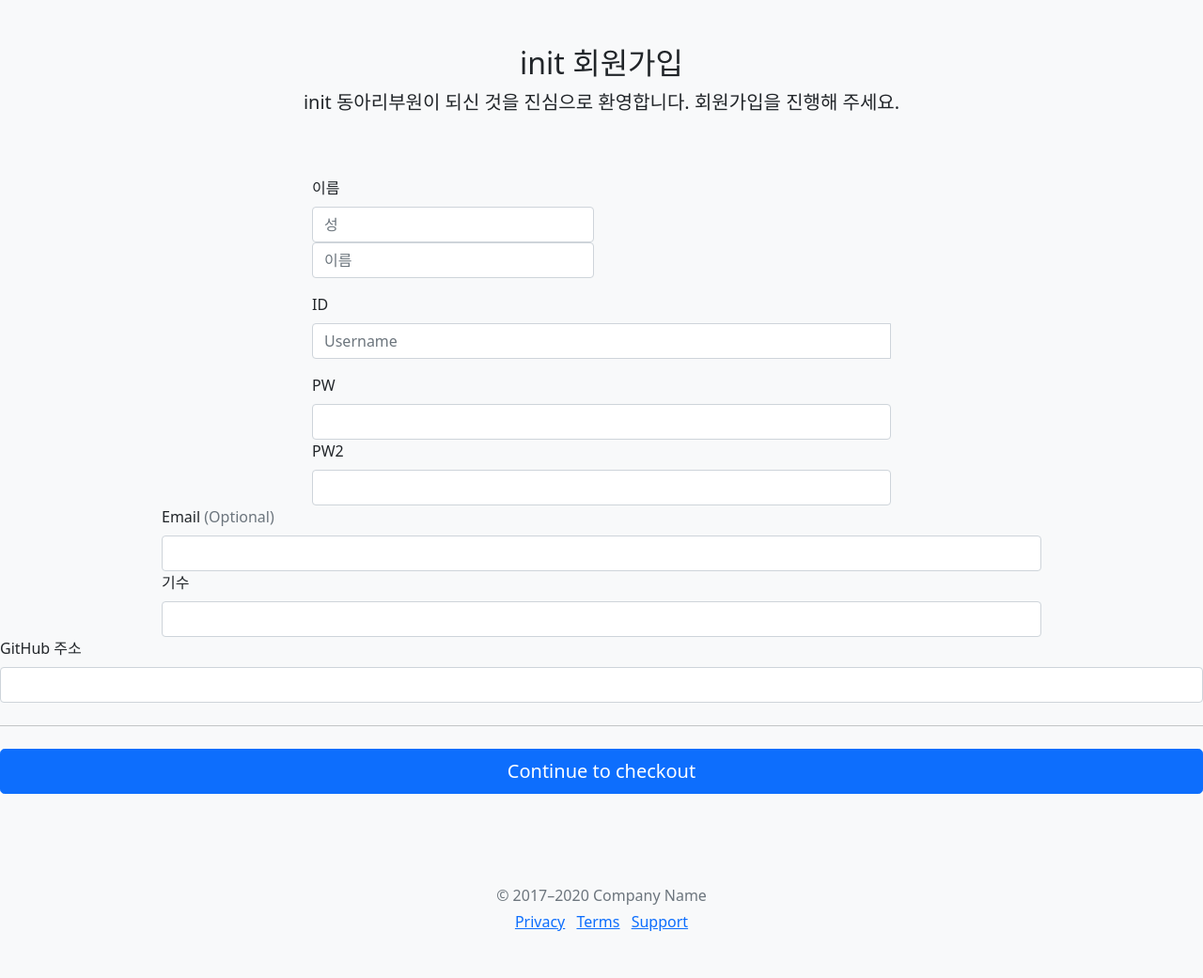
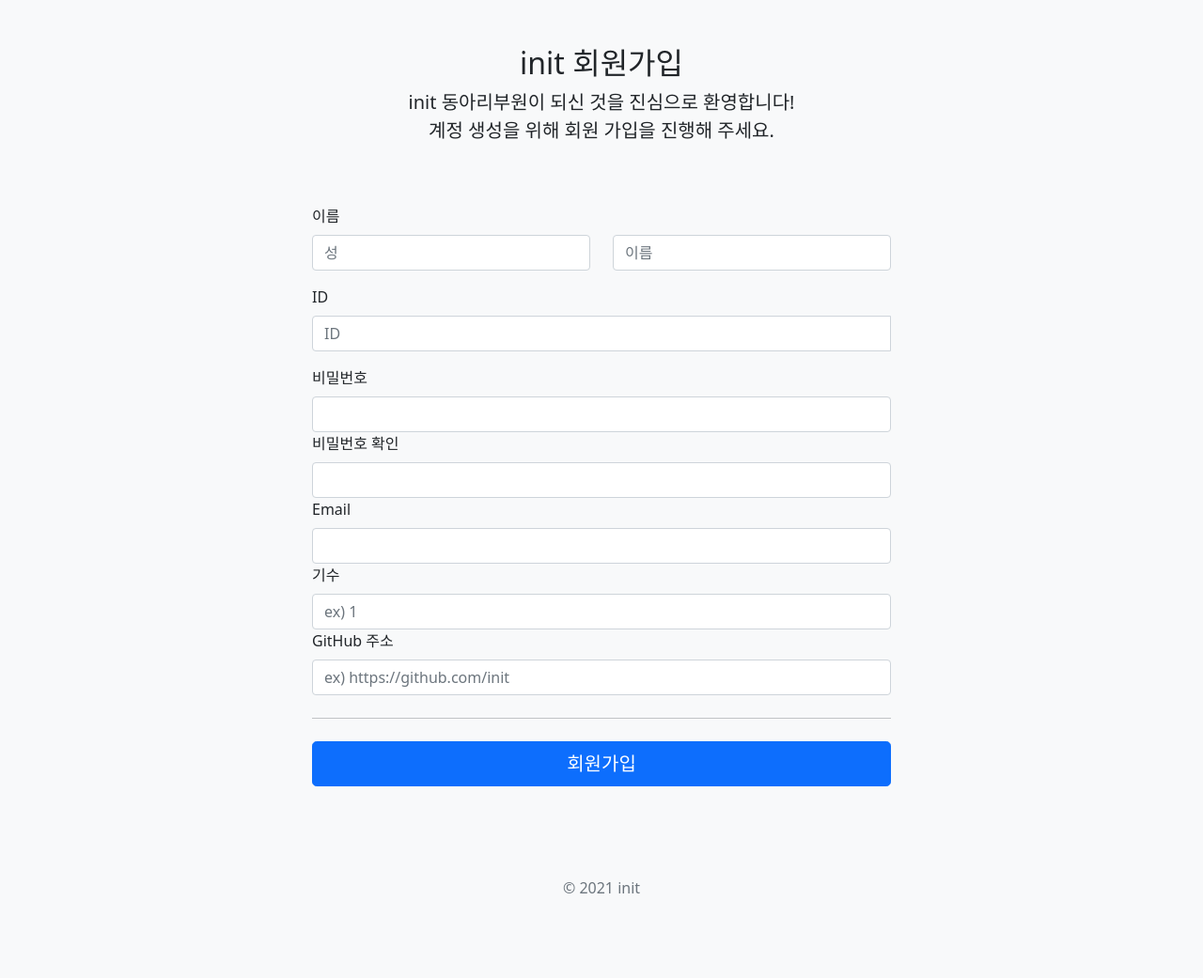
Before and after one commit to init-website/init-server, a Django app: template init/mysite/templates/signup.html in a window 1280 px wide. Shown: the whole page at 94% size. After the commit the page ends 951 px from the top, so only its background shows below. Run offline with Django 3.2, Linux system fonts and the light colour scheme; the template is opened without the code that fills it: values that come from a table or form of the project are taken from there, others are empty; some libraries are stand-ins or nearby versions.

Commit message:
로그인, 회원가입 페이지 레이아웃 일부 수정

```diff
--- a/init/mysite/templates/login.html
+++ b/init/mysite/templates/login.html
@@ -64,7 +64,7 @@
     <div class="mt-3 mb-3">
         <a href="{% url 'signup' %}">회원가입</a>
     </div>
-    <p class="mt-5 mb-3 text-muted">&copy; 2017-2020</p>
+    <p class="mt-5 mb-3 text-muted">&copy; 2021 init</p>
   </form>
 </main>
 
--- a/init/mysite/templates/signup.html
+++ b/init/mysite/templates/signup.html
@@ -45,7 +45,7 @@
   <main>
     <div class="py-5 text-center">
       <h2>init 회원가입</h2>
-      <p class="lead">init 동아리부원이 되신 것을 진심으로 환영합니다. 회원가입을 진행해 주세요.</p>
+      <p class="lead">init 동아리부원이 되신 것을 진심으로 환영합니다!<br>계정 생성을 위해 회원 가입을 진행해 주세요.</p>
     </div>
 
     <div class="row justify-content-md-center">
@@ -55,12 +55,18 @@
           {% csrf_token %}
           {% include "form_errors.html" %}
           <div class="row g-3">
-            <div class="col-sm-6">
+            <div class="col-12">
               <label for="name" class="form-label">이름</label>
-              <input type="text" class="form-control" id="last_name" name="last_name" placeholder="성"
-              value="{{ form.last_name.value|default_if_none:'' }}" required>
-              <input type="text" class="form-control" id="first_name" name="first_name" placeholder="이름"
-              value="{{ form.first_name.value|default_if_none:'' }}" required>
+              <div class="row">
+                <div class="col-sm-6">
+                  <input type="text" class="form-control" id="last_name" name="last_name" placeholder="성"
+                  value="{{ form.last_name.value|default_if_none:'' }}" required>
+                </div>
+                <div class="col-sm-6">
+                  <input type="text" class="form-control" id="first_name" name="first_name" placeholder="이름"
+                  value="{{ form.first_name.value|default_if_none:'' }}" required>
+                </div>
+              </div>
               <div class="invalid-feedback">
                 Valid first name is required.
               </div>
@@ -69,16 +75,16 @@
             <div class="col-12">
               <label for="username" class="form-label">ID</label>
               <div class="input-group">
-                <input type="text" class="form-control" name="username" id="username" placeholder="Username"
+                <input type="text" class="form-control" name="username" id="username" placeholder="ID"
                 value="{{ form.username.value|default_if_none:'' }}"required>
-              <div class="invalid-feedback">
+                <div class="invalid-feedback">
                   Your username is required.
                 </div>
               </div>
             </div>
 
             <div class="col-12">
-              <label for="password" class="form-label">PW</label>
+              <label for="password" class="form-label">비밀번호</label>
               <div class="input-group">
                 <input type="password" class="form-control" name="password1" id="password1"
                 value="{{ form.password1.value|default_if_none:'' }}">
@@ -87,54 +93,45 @@
             </div>
 
             <div class="col-12">
-              <label for="password2" class="form-label">PW2</label>
+              <label for="password2" class="form-label">비밀번호 확인</label>
               <div class="input-group">
                 <input type="password" class="form-control" name="password2" id="password2"
                 value="{{ form.password2.value|default_if_none:'' }}">
-                </div>
               </div>
             </div>
 
             <div class="col-12">
-              <label for="email" class="form-label">Email <span class="text-muted">(Optional)</span></label>
-              <input type="text" class="form-control" name="email" id="email"
+              <label for="email" class="form-label">Email</label>
+              <input type="email" class="form-control" name="email" id="email"
               value="{{ form.email.value|default_if_none:'' }}">
-              </div>
             </div>
 
             <div class="col-12">
               <label for="generation" class="form-label">기수</label>
               <div class="input-group">
-                <input type="generation" class="form-control" name="generation" id="generation"
+                <input type="number" class="form-control" name="generation" id="generation" placeholder="ex) 1"
                 value="{{ form.generation.value|default_if_none:'' }}">
-                </div>
               </div>
             </div>
 
             <div class="col-12">
               <label for="git" class="form-label">GitHub 주소</label>
               <div class="input-group">
-                <input type="git" class="form-control" name="git" id="git"
+                <input type="url" class="form-control" name="git" id="git" placeholder="ex) https://github.com/init"
                 value="{{ form.git.value|default_if_none:'' }}">
-                </div>
               </div>
             </div>
 
           <hr class="my-4">
 
-          <button class="w-100 btn btn-primary btn-lg" type="submit">Continue to checkout</button>
+          <button class="w-100 btn btn-primary btn-lg" type="submit">회원가입</button>
         </form>
       </div>
     </div>
   </main>
 
   <footer class="my-5 pt-5 text-muted text-center text-small">
-    <p class="mb-1">&copy; 2017–2020 Company Name</p>
-    <ul class="list-inline">
-      <li class="list-inline-item"><a href="#">Privacy</a></li>
-      <li class="list-inline-item"><a href="#">Terms</a></li>
-      <li class="list-inline-item"><a href="#">Support</a></li>
-    </ul>
+    <p class="mb-1">&copy; 2021 init</p>
   </footer>
 </div>
 
```
